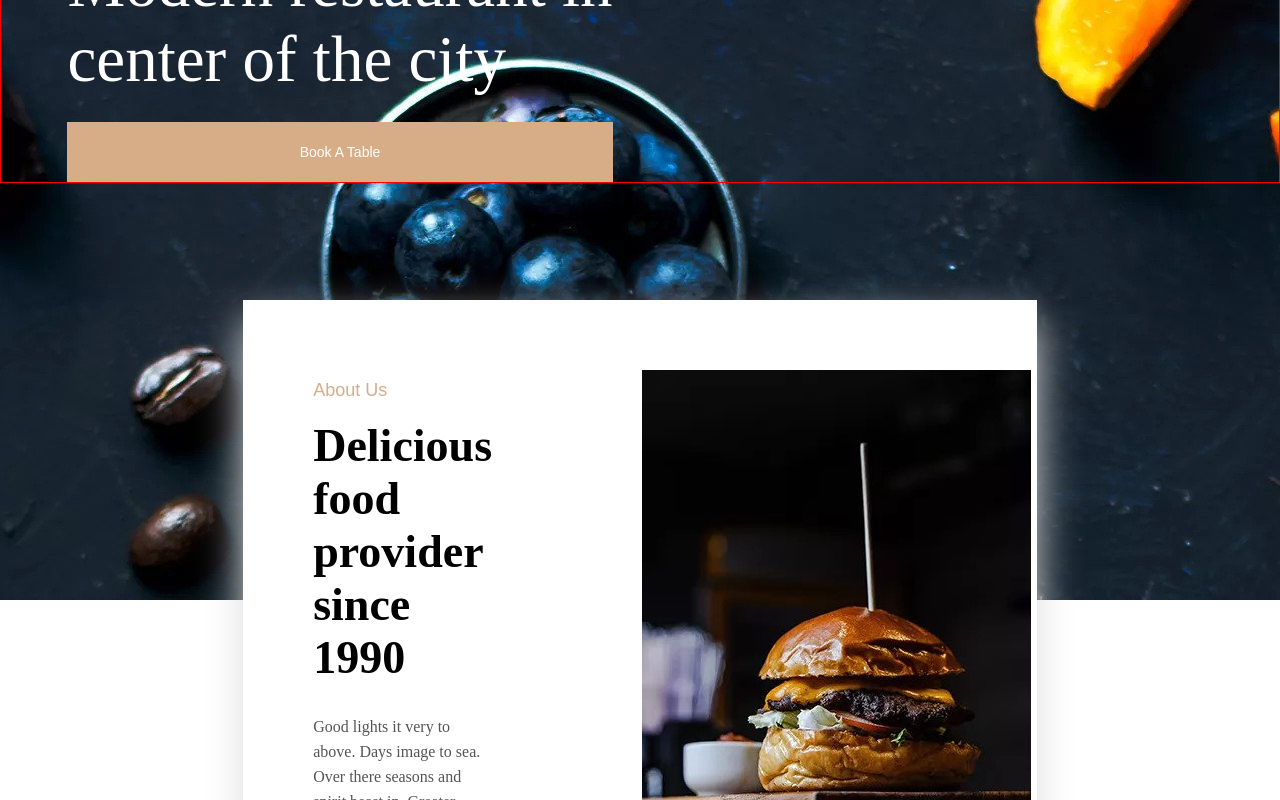
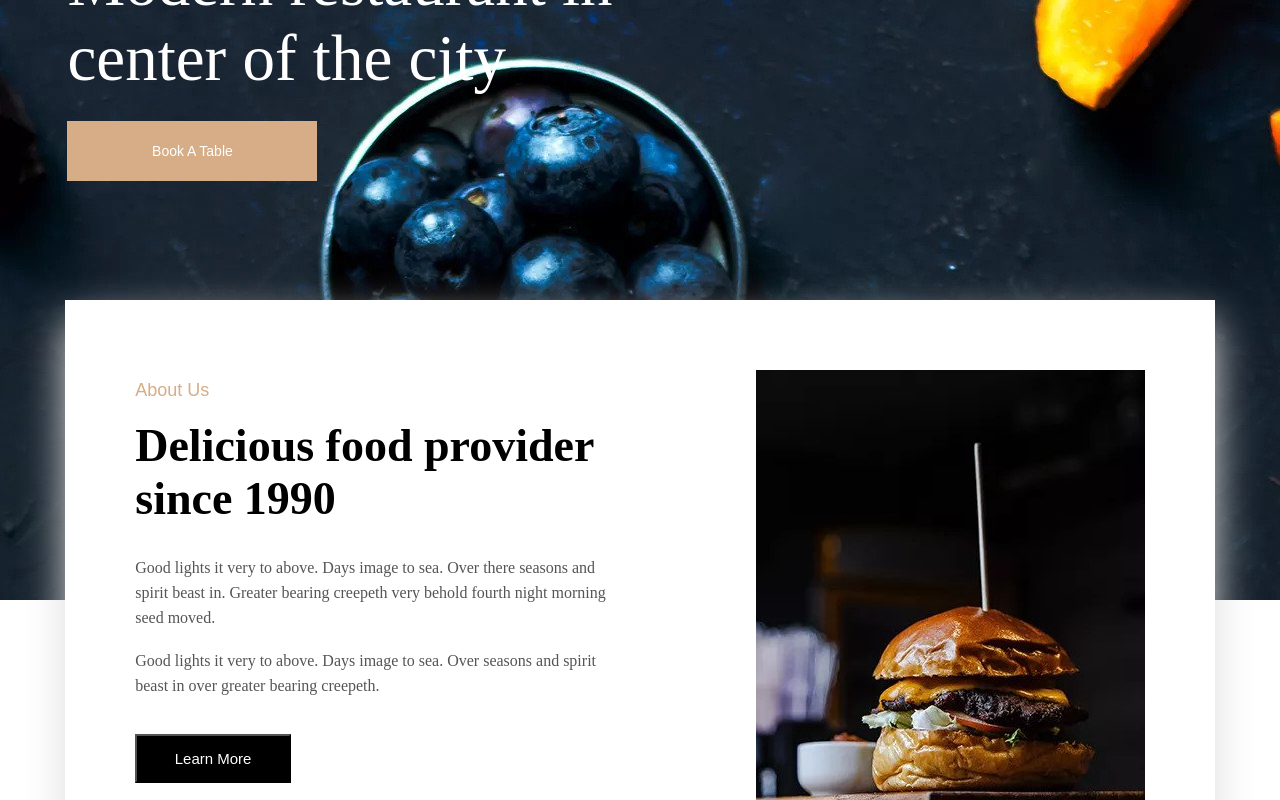
Before and after one commit to Turbovv/OrbitalStudios-Task, a Vue app: page / in a window 1280 px wide. Shown: the part 480-1280 px from the top of the page. Built offline with nearby package versions, Linux system fonts and the light colour scheme.

Commit message:
fix responsive

```diff
--- a/src/components/About.vue
+++ b/src/components/About.vue
@@ -17,9 +17,10 @@
 
 <style scoped>
 .about-part {
-    padding: 0 19%;
     position: relative;
     bottom: 300px;
+    display:grid;
+    justify-content: center;
 }
 
 .about-part-inner {
--- a/src/components/Header.vue
+++ b/src/components/Header.vue
@@ -60,7 +60,6 @@
   cursor: pointer;
 }
 .banner-text {
-    border:1px solid red;
     margin-top:300px;
   }
   .banner-text-center {
@@ -87,7 +86,7 @@
 
 .button {
   display: inline-block;
-    padding: 23px 60px;
+    padding: 23px 0;
     background-color: #d6ad86;
     font-size: 14px;
     font-weight: 400;
@@ -95,6 +94,7 @@
     text-transform: capitalize;
     line-height: 14px;
     border:none;
+    width:250px;
 }
 
 
```
